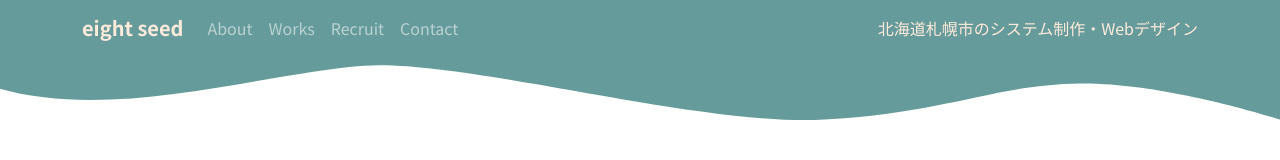
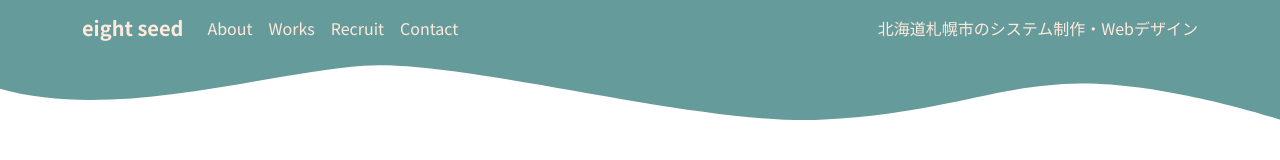
Before and after one commit to bloomsystem/eightseedweb, a React (Create React App) app: page /post in a window 1280 px wide. Shown: the top 160 px of the page. Built offline with nearby package versions, Linux system fonts and the light colour scheme.

Commit message:
add rotate

```diff
--- a/src/App.css
+++ b/src/App.css
@@ -123,3 +123,12 @@
     transform: rotate(360deg);
   }
 }
+
+.rotateY {
+  display: inline-block;
+}
+.rotateY:hover {
+  transition: 0.5s;
+  -webkit-transform: rotateY(360deg);
+  transform: rotateY(360deg);
+}
--- a/src/components/NavbarPart.js
+++ b/src/components/NavbarPart.js
@@ -19,13 +19,29 @@ const NavbarPart = ({ istop }) => {
           <Navbar.Toggle aria-controls="responsive-navbar-nav" />
           <Navbar.Collapse id="responsive-navbar-nav">
             <Nav className="me-auto">
-              <Nav.Link href="/eightseedweb/about">About</Nav.Link>
-              <Nav.Link href="/eightseedweb/works">Works</Nav.Link>
-              <Nav.Link href="/eightseedweb/recruit">Recruit</Nav.Link>
+              <Nav.Link
+                href="/eightseedweb/about"
+                className="rotateY text-tone"
+              >
+                About
+              </Nav.Link>
+              <Nav.Link
+                href="/eightseedweb/works"
+                className="rotateY text-tone"
+              >
+                Works
+              </Nav.Link>
+              <Nav.Link
+                href="/eightseedweb/recruit"
+                className="rotateY text-tone"
+              >
+                Recruit
+              </Nav.Link>
               <Nav.Link
                 href="https://forms.gle/igQkPtFtLs7FhQ8L6"
                 target="_blank"
                 rel="noopener noreferrer"
+                className="rotateY text-tone"
               >
                 Contact
               </Nav.Link>
```
